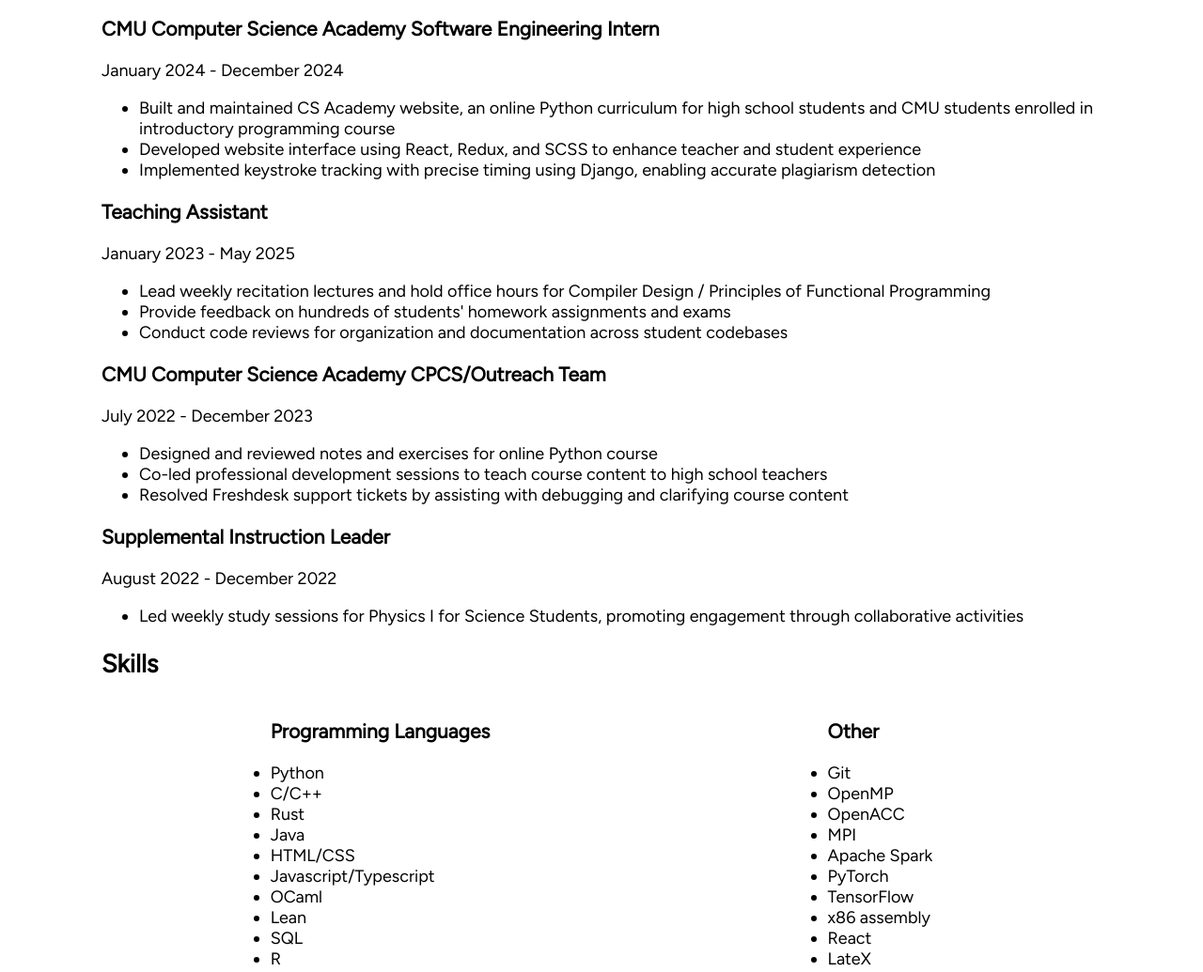
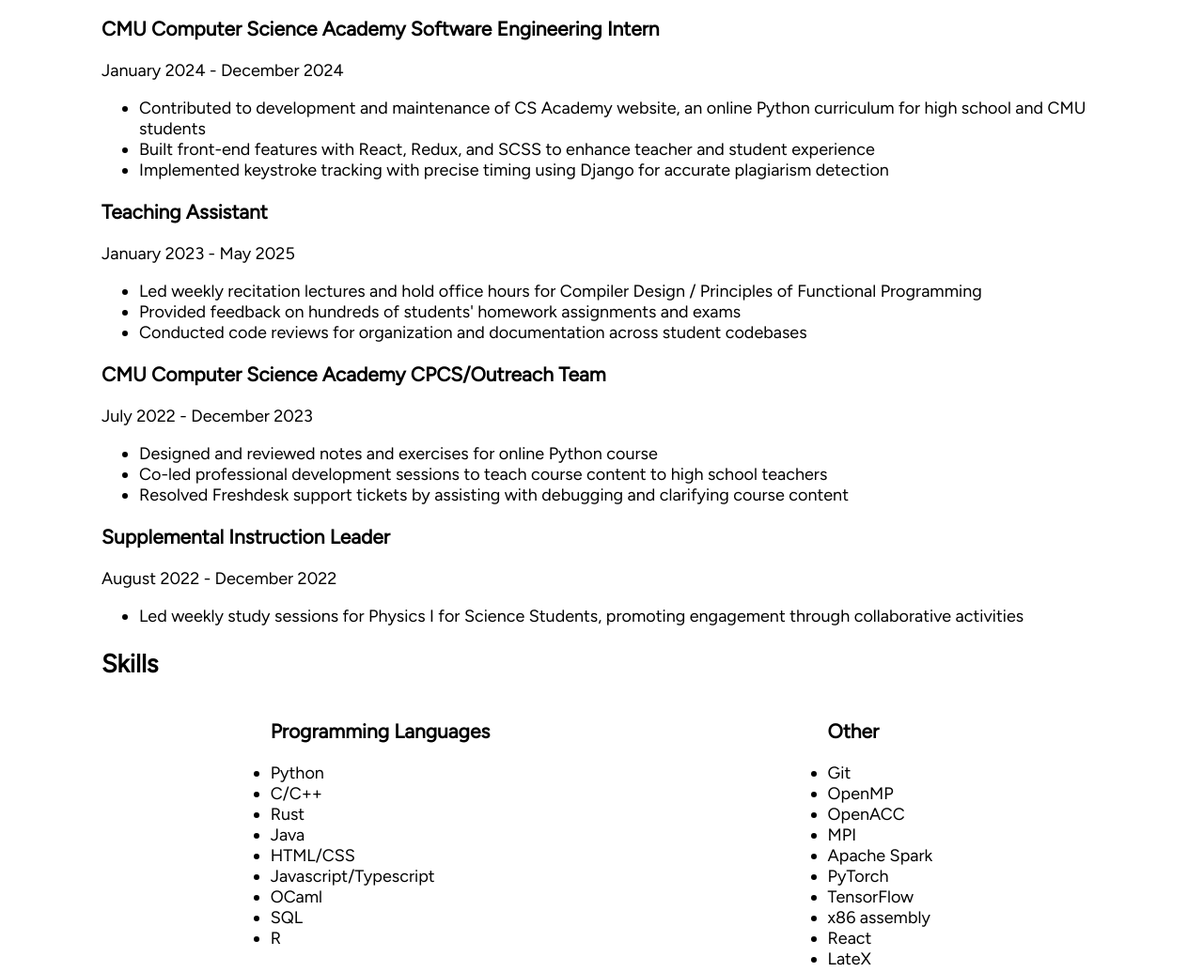
Before and after one commit to snah0902/snah0902.github.io, a plain HTML site: page resume.html in a window 1280 px wide. Shown: the part 862-1897 px from the top of the page at 94% size. Drawn offline with Linux system fonts and the light colour scheme; a web font is replaced by a local one.

Commit message:
updated resume

```diff
--- a/resume.html
+++ b/resume.html
@@ -81,17 +81,16 @@
 
     <ul>
       <li>
-        Built and maintained CS Academy website, an online Python curriculum for
-        high school students and CMU students enrolled in introductory
-        programming course
+        Contributed to development and maintenance of CS Academy website, an
+        online Python curriculum for high school and CMU students
       </li>
       <li>
-        Developed website interface using React, Redux, and SCSS to enhance
-        teacher and student experience
+        Built front-end features with React, Redux, and SCSS to enhance teacher
+        and student experience
       </li>
       <li>
-        Implemented keystroke tracking with precise timing using Django,
-        enabling accurate plagiarism detection
+        Implemented keystroke tracking with precise timing using Django for
+        accurate plagiarism detection
       </li>
     </ul>
 
@@ -101,15 +100,15 @@
 
     <ul>
       <li>
-        Lead weekly recitation lectures and hold office hours for Compiler
+        Led weekly recitation lectures and hold office hours for Compiler
         Design / Principles of Functional Programming
       </li>
       <li>
-        Provide feedback on hundreds of students' homework assignments and
+        Provided feedback on hundreds of students' homework assignments and
         exams
       </li>
       <li>
-        Conduct code reviews for organization and documentation across student
+        Conducted code reviews for organization and documentation across student
         codebases
       </li>
     </ul>
@@ -155,7 +154,6 @@
         <li>HTML/CSS</li>
         <li>Javascript/Typescript</li>
         <li>OCaml</li>
-        <li>Lean</li>
         <li>SQL</li>
         <li>R</li>
       </ul>
```
Also changed, not shown: 1 other file.
